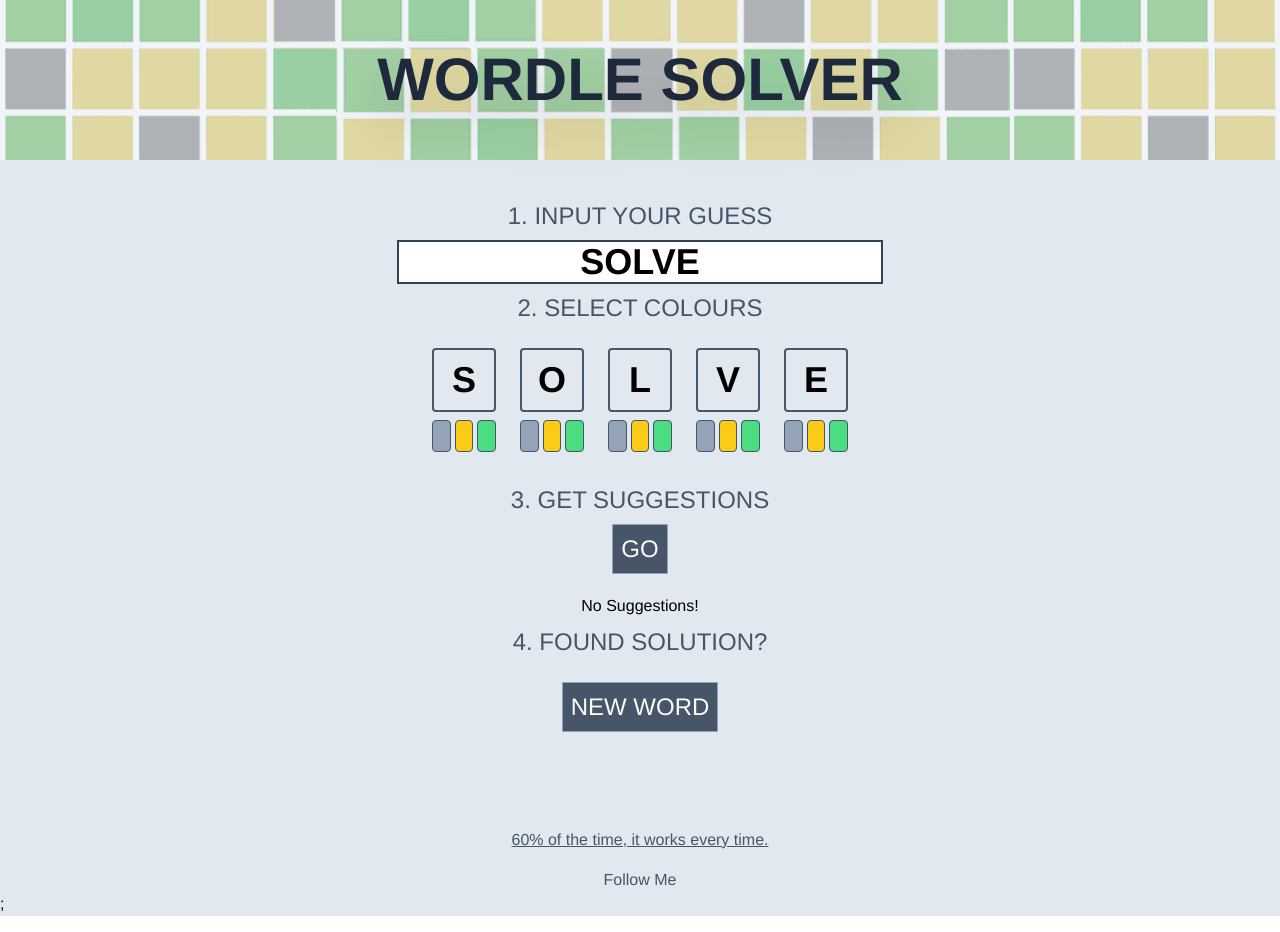
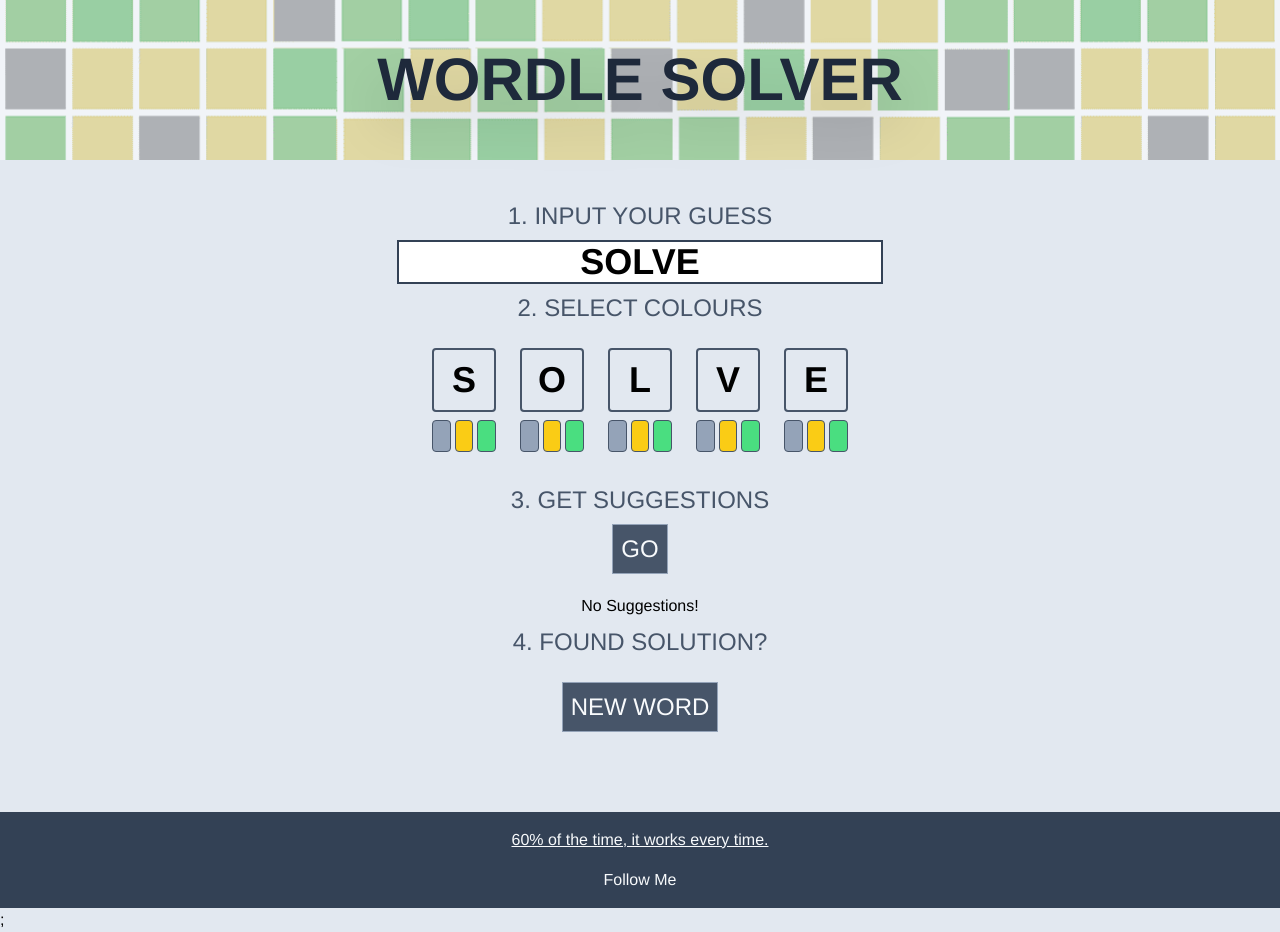
Before and after one commit to becomingjohndoe/wordle-solver, a React (Create React App) app: page / in a window 1280 px wide. Built offline with nearby package versions, Linux system fonts and the light colour scheme.

Commit message:
style change

```diff
--- a/src/components/Footer.jsx
+++ b/src/components/Footer.jsx
@@ -1,6 +1,6 @@
 export default function Footer() {
 	return (
-		<div className="h-40 flex flex-col justify-end items-center text-slate-600 font-medium gap-4 w-full">
+		<div className="py-4 h-full flex flex-col justify-center text-slate-50 items-center bg-slate-700 mt-20 font-medium gap-4 w-full">
 			<div className="underline">60% of the time, it works every time.</div>
 			<div>
 				{" "}
```
